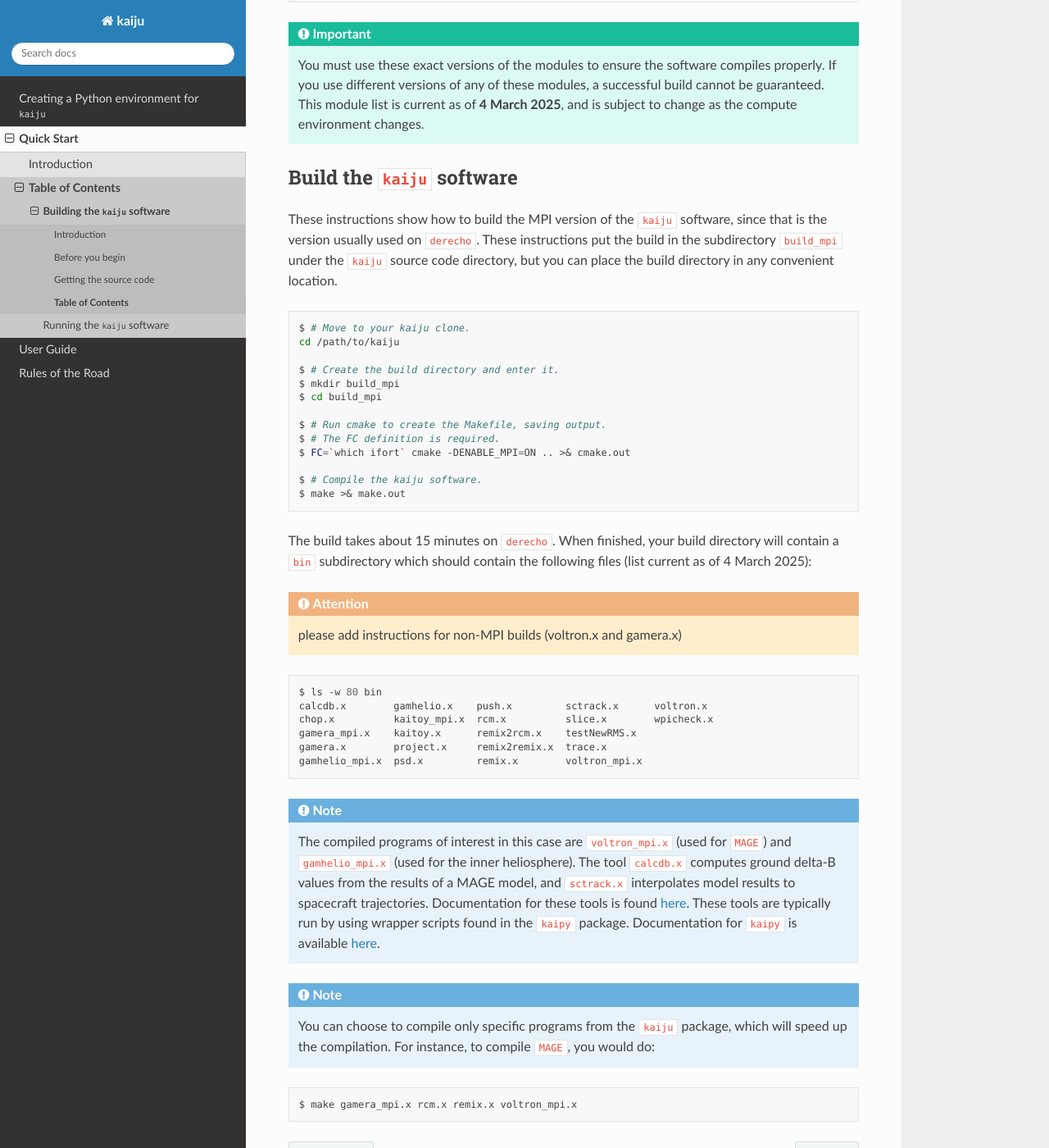
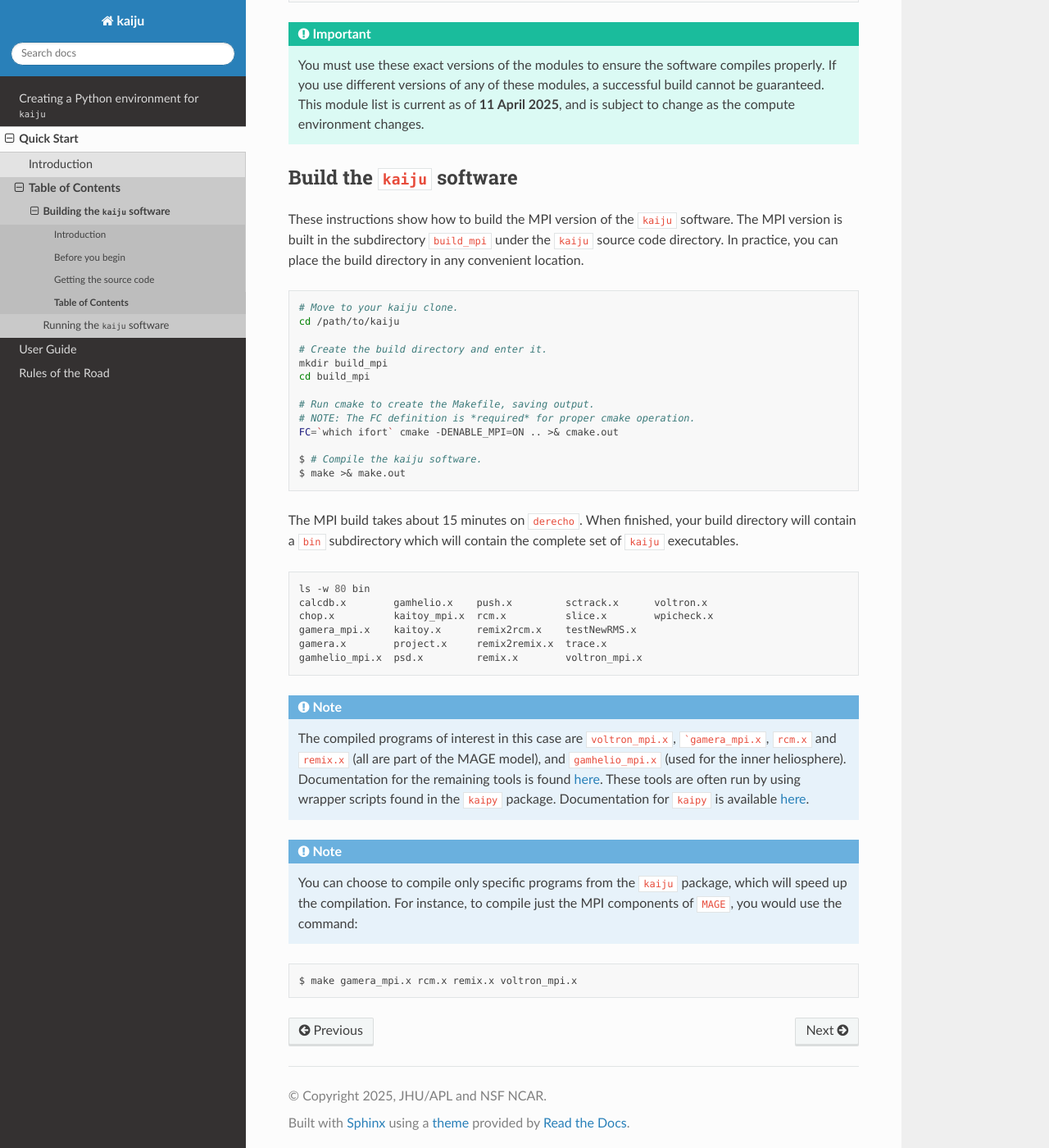
Before and after one commit to rgorby/MAGE, a Sphinx documentation site: the page built from docs/source/quickStart/building/buildDerecho.rst, in a window 1280 px wide and 1400 px high, scrolled down 928 px. Shown: the whole window at 82% size. Built offline with Sphinx 7.4.7 and the Read the Docs theme 3.1.0, drawn with Linux system fonts in a browser that asks for light colours; some of the changed text lies outside the part shown.

````diff
--- a/docs/source/quickStart/building/buildDerecho.rst
+++ b/docs/source/quickStart/building/buildDerecho.rst
@@ -30,83 +30,76 @@
 This set of modules **cannot** be used to build the ``kaiju`` code.
 
 Start by purging any currently-loaded modules, then loading the following
-modules:
+module set:
 
 .. code-block:: bash
 
-    $ module --force purge
-    $ module load ncarenv/23.06
-    $ module load cmake/3.26.3
-    $ module load craype/2.7.20
-    $ module load intel/2023.0.0
-    $ module load ncarcompilers/1.0.0
-    $ module load cray-mpich/8.1.25
-    $ module load hdf5-mpi/1.12.2
+    module --force purge
+    module load ncarenv/23.06
+    module load cmake/3.26.3
+    module load craype/2.7.20
+    module load intel/2023.0.0
+    module load ncarcompilers/1.0.0
+    module load cray-mpich/8.1.25
+    module load hdf5-mpi/1.12.2
 
 .. important::
 
     You must use these exact versions of the modules to ensure the software
     compiles properly. If you use different versions of any of these modules,
     a successful build cannot be guaranteed. This module list is current as of
-    **4 March 2025**, and is subject to change as the compute environment
+    **11 April 2025**, and is subject to change as the compute environment
     changes.
 
 Build the ``kaiju`` software
 ----------------------------
 
 These instructions show how to build the MPI version of the ``kaiju``
-software, since that is the version usually used on ``derecho``. These
-instructions put the build in the subdirectory ``build_mpi`` under the
-``kaiju`` source code directory, but you can place the build directory in any
-convenient location.
+software. The MPI version is built in the subdirectory ``build_mpi``
+under the ``kaiju`` source code directory. In practice, you can place the
+build directory in any convenient location.
 
 .. code-block:: bash
 
-    $ # Move to your kaiju clone.
+    # Move to your kaiju clone.
     cd /path/to/kaiju
 
-    $ # Create the build directory and enter it.
-    $ mkdir build_mpi
-    $ cd build_mpi
+    # Create the build directory and enter it.
+    mkdir build_mpi
+    cd build_mpi
 
-    $ # Run cmake to create the Makefile, saving output.
-    $ # The FC definition is required.
-    $ FC=`which ifort` cmake -DENABLE_MPI=ON .. >& cmake.out
+    # Run cmake to create the Makefile, saving output.
+    # NOTE: The FC definition is *required* for proper cmake operation.
+    FC=`which ifort` cmake -DENABLE_MPI=ON .. >& cmake.out
 
     $ # Compile the kaiju software.
     $ make >& make.out
 
-The build takes about 15 minutes on ``derecho``. When finished, your build
-directory will contain a ``bin`` subdirectory which should contain the
-following files (list current as of 4 March 2025):
-
-.. attention::
-
-               please add instructions for non-MPI builds (voltron.x
-               and gamera.x)
+The MPI build takes about 15 minutes on ``derecho``. When finished, your build
+directory will contain a ``bin`` subdirectory which will contain the complete
+set of ``kaiju`` executables.
 
 .. code-block:: shell
 
-    $ ls -w 80 bin
+    ls -w 80 bin
     calcdb.x        gamhelio.x    push.x         sctrack.x      voltron.x
     chop.x          kaitoy_mpi.x  rcm.x          slice.x        wpicheck.x
     gamera_mpi.x    kaitoy.x      remix2rcm.x    testNewRMS.x
     gamera.x        project.x     remix2remix.x  trace.x
     gamhelio_mpi.x  psd.x         remix.x        voltron_mpi.x
 
-.. note:: The compiled programs of interest in this case are ``voltron_mpi.x``
-    (used for ``MAGE``) and ``gamhelio_mpi.x``
-    (used for the inner heliosphere). The tool ``calcdb.x`` computes ground
-    delta-B values from the results of a MAGE model, and ``sctrack.x``
-    interpolates model results to spacecraft trajectories. Documentation for
-    these tools is found :doc:`here </userGuide/kaijuTools/index>`. These
-    tools are typically run by using wrapper scripts found in the ``kaipy``
-    package. Documentation for ``kaipy`` is available
+.. note:: The compiled programs of interest in this case are
+    ``voltron_mpi.x``, ```gamera_mpi.x``, ``rcm.x`` and ``remix.x`` (all are
+    part of the MAGE model),  and ``gamhelio_mpi.x`` (used for the inner
+    heliosphere). Documentation for the remaining tools is found
+    :doc:`here </userGuide/kaijuTools/index>`. These tools are often run by
+    using wrapper scripts found in the ``kaipy`` package. Documentation for
+    ``kaipy`` is available
     `here <https://kaipy-docs.readthedocs.io/en/latest/index.html>`_.
 
 .. note:: You can choose to compile only specific programs from the ``kaiju``
     package, which will speed up the compilation. For instance, to compile
-    ``MAGE``, you would do:
+    just the MPI components of ``MAGE``, you would use the command:
 
 .. code-block::
 
````
Also changed, not shown: docs/source/quickStart/building/buildPleiades.rst (+31 -36 lines), docs/source/quickStart/building/index.rst (+12 -4 lines).
